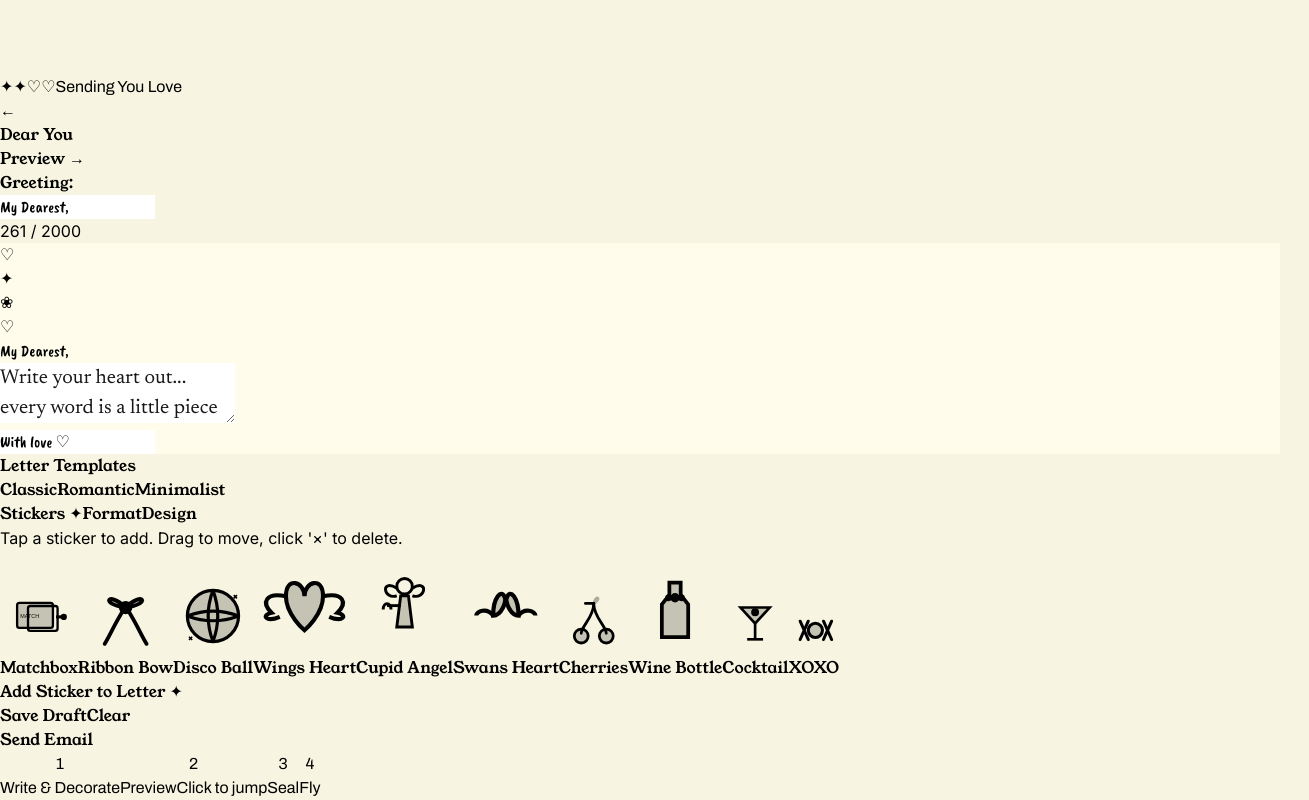
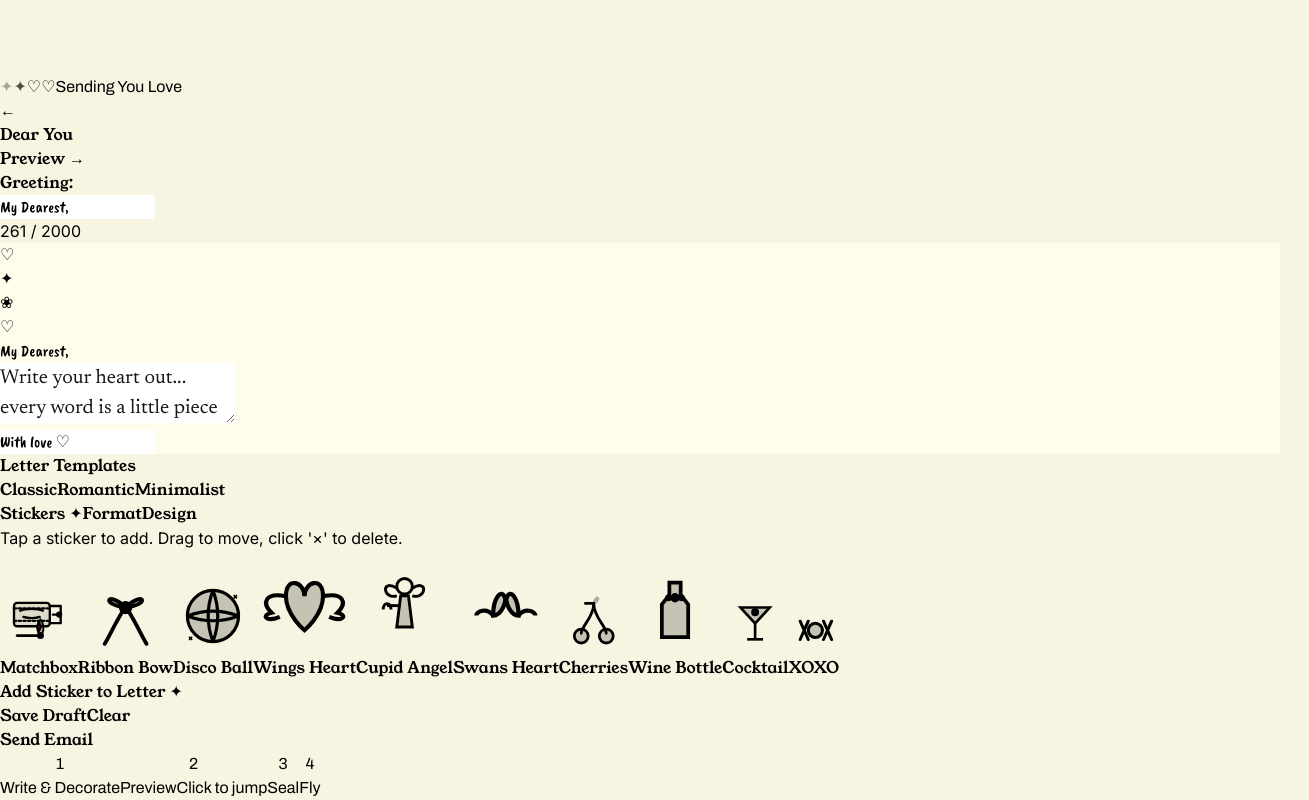
Before and after one commit to Laraozben/dear-you, a React (Vite) app: page / in a window 1280 px wide. Both pictures are taken after a click on the button "Start Writing Your Letter". Shown: the part 8909-9709 px from the top of the page, 1309 px wide, since content can reach past the window. Built offline with nearby package versions, Linux system fonts and the light colour scheme; a web font is replaced by a local one.

Commit message:
feat: improve matchbox sticker design, add sticker click-to-rotate feature, and animate editor background decorations

```diff
--- a/src/App.jsx
+++ b/src/App.jsx
@@ -66,12 +66,29 @@ const StickerIcon = ({ id, className = "w-12 h-12" }) => {
       );
     case 'match':
       return (
-        <svg className={className} viewBox="0 0 100 100" fill="none" stroke="currentColor" strokeWidth="3">
-          <rect x="22" y="32" width="46" height="32" rx="3" fill="currentColor" fillOpacity="0.2" />
-          <rect x="36" y="36" width="38" height="32" rx="3" />
-          <line x1="72" y1="50" x2="82" y2="50" strokeWidth="4" />
-          <circle cx="82" cy="50" r="2.5" fill="currentColor" />
-          <text x="26" y="52" fontSize="7" fontWeight="black" fill="currentColor" stroke="none" fontFamily="sans-serif">MATCH</text>
+        <svg className={className} viewBox="0 0 100 100" fill="none" stroke="currentColor" strokeWidth="3" strokeLinecap="round" strokeLinejoin="round">
+          {/* Main outer sleeve */}
+          <rect x="18" y="32" width="46" height="30" rx="4" fill="currentColor" fillOpacity="0.1" />
+          {/* Striking surface grid pattern on the side */}
+          <line x1="18" y1="39" x2="64" y2="39" strokeDasharray="3 3" />
+          <line x1="18" y1="55" x2="64" y2="55" strokeDasharray="3 3" />
+
+          {/* Inner drawer sliding out slightly to the right */}
+          <path d="M64,36 L78,36 L78,58 L64,58" />
+          {/* Match stick inside the drawer */}
+          <line x1="68" y1="47" x2="76" y2="47" />
+          <circle cx="76" cy="47" r="2.5" fill="currentColor" />
+
+          {/* Struck match stick lying next to it, set on fire */}
+          <line x1="22" y1="74" x2="52" y2="74" strokeWidth="3.5" />
+          <circle cx="52" cy="74" r="3" fill="currentColor" />
+          {/* Flame from the match head */}
+          <path d="M52,74 C58,69 56,58 52,53 C48,58 46,69 52,74 Z" fill="currentColor" fillOpacity="0.3" strokeWidth="2.5" />
+          <path d="M50,68 C53,65 52,60 50,57 C48,60 47,65 50,68 Z" fill="#E20019" />
+
+          {/* Cute label on the cover */}
+          <path d="M26,42 C33,39 48,39 55,42" />
+          <path d="M30,50 C36,52 46,52 51,50" />
         </svg>
       );
     case 'wine':
@@ -312,35 +329,35 @@ const generateStickerDetails = (stickerId) => {
 function BackgroundDecorations() {
   return (
     <div className="absolute inset-0 pointer-events-none z-0 overflow-hidden">
-      <svg className="absolute w-24 h-24 left-[5%] top-[8%] opacity-35 stroke-[#E11D48]" viewBox="0 0 24 24" fill="none" strokeWidth="1.5">
+      <svg className="absolute w-24 h-24 left-[5%] top-[8%] opacity-35 stroke-[#E11D48] animate-float-slow" viewBox="0 0 24 24" fill="none" strokeWidth="1.5">
         <path strokeLinecap="round" strokeLinejoin="round" d="M15.182 15.182a4.5 4.5 0 01-6.364 0M21 12a9 9 0 11-18 0 9 9 0 0118 0z" />
       </svg>
-      <svg className="absolute w-16 h-16 left-[40%] top-[4%] opacity-30 stroke-[#E11D48]" viewBox="0 0 24 24" fill="none" strokeWidth="1.5">
+      <svg className="absolute w-16 h-16 left-[40%] top-[4%] opacity-30 stroke-[#E11D48] animate-float-medium" viewBox="0 0 24 24" fill="none" strokeWidth="1.5">
         <path strokeLinecap="round" strokeLinejoin="round" d="M20.893 13.393l-1.135-1.135a2.25 2.25 0 01-2.25-2.25V7.5a2.25 2.25 0 00-2.25-2.25h-.75a2.25 2.25 0 00-2.25 2.25v2.508a2.25 2.25 0 01-2.25 2.25l-1.135 1.135" />
       </svg>
-      <svg className="absolute w-20 h-20 left-[75%] top-[6%] opacity-35 stroke-[#E11D48]" viewBox="0 0 24 24" fill="none" strokeWidth="1.5">
+      <svg className="absolute w-20 h-20 left-[75%] top-[6%] opacity-35 stroke-[#E11D48] animate-float-fast" viewBox="0 0 24 24" fill="none" strokeWidth="1.5">
         <circle cx="12" cy="12" r="3" />
         <path d="M12 5a3 3 0 00-3 3M12 5a3 3 0 013 3M12 19a3 3 0 00-3-3M12 19a3 3 0 013-3M5 12a3 3 0 003-3M5 12a3 3 0 013 3M19 12a3 3 0 00-3-3M19 12a3 3 0 013 3" />
       </svg>
-      <svg className="absolute w-24 h-28 left-[3%] top-[45%] opacity-30 stroke-[#E11D48]" viewBox="0 0 24 24" fill="none" strokeWidth="1.5">
+      <svg className="absolute w-24 h-28 left-[3%] top-[45%] opacity-30 stroke-[#E11D48] animate-float-medium" viewBox="0 0 24 24" fill="none" strokeWidth="1.5">
         <path strokeLinecap="round" strokeLinejoin="round" d="M9 12h6m-6 4h6m2 5H7a2 2 0 01-2-2V9a2 2 0 012-2h10a2 2 0 012 2v10a2 2 0 01-2 2z" />
       </svg>
-      <svg className="absolute w-20 h-20 right-[5%] top-[40%] opacity-35 stroke-[#E11D48]" viewBox="0 0 24 24" fill="none" strokeWidth="1.5">
+      <svg className="absolute w-20 h-20 right-[5%] top-[40%] opacity-35 stroke-[#E11D48] animate-float-slow" viewBox="0 0 24 24" fill="none" strokeWidth="1.5">
         <path strokeLinecap="round" strokeLinejoin="round" d="M14.828 14.828a4 4 0 01-5.656 0M9 10h.01M15 10h.01M21 12a9 9 0 11-18 0 9 9 0 0118 0z" />
       </svg>
-      <svg className="absolute w-36 h-36 left-[4%] bottom-[5%] opacity-35 stroke-[#E11D48]" viewBox="0 0 24 24" fill="none" strokeWidth="1.5">
+      <svg className="absolute w-36 h-36 left-[4%] bottom-[5%] opacity-35 stroke-[#E11D48] animate-float-slow" viewBox="0 0 24 24" fill="none" strokeWidth="1.5">
         <circle cx="12" cy="12" r="4" />
         <path d="M12 2a4 4 0 00-4 4v1a4 4 0 004-4zm0 20a4 4 0 00-4-4v-1a4 4 0 004 4zM2 12a4 4 0 004-4h1a4 4 0 00-4 4zm20 0a4 4 0 00-4-4h-1a4 4 0 004 4z" />
       </svg>
-      <svg className="absolute w-28 h-28 right-[4%] bottom-[6%] opacity-35 stroke-[#E11D48]" viewBox="0 0 24 24" fill="none" strokeWidth="1.5">
+      <svg className="absolute w-28 h-28 right-[4%] bottom-[6%] opacity-35 stroke-[#E11D48] animate-float-fast" viewBox="0 0 24 24" fill="none" strokeWidth="1.5">
         <circle cx="12" cy="12" r="9" />
         <path strokeLinecap="round" strokeLinejoin="round" d="M8 12h8m-4-4v8" />
       </svg>
-      <span className="absolute text-rose-500/20 text-xl left-[15%] top-[25%]">✦</span>
-      <span className="absolute text-rose-500/20 text-2xl left-[85%] top-[28%]">✦</span>
-      <span className="absolute text-rose-500/20 text-lg left-[25%] bottom-[20%]">♡</span>
-      <span className="absolute text-rose-500/20 text-2xl right-[22%] bottom-[25%]">♡</span>
-      <span className="absolute text-rose-500/20 text-xs font-bold right-[30%] bottom-[8%] font-archivo tracking-widest uppercase">Sending You Love</span>
+      <span className="absolute text-rose-500/20 text-xl left-[15%] top-[25%] animate-twinkle">✦</span>
+      <span className="absolute text-rose-500/20 text-2xl left-[85%] top-[28%] animate-twinkle" style={{ animationDelay: '0.6s' }}>✦</span>
+      <span className="absolute text-rose-500/20 text-lg left-[25%] bottom-[20%] animate-float-fast">♡</span>
+      <span className="absolute text-rose-500/20 text-2xl right-[22%] bottom-[25%] animate-float-medium">♡</span>
+      <span className="absolute text-rose-500/20 text-xs font-bold right-[30%] bottom-[8%] font-archivo tracking-widest uppercase animate-float-slow">Sending You Love</span>
     </div>
   );
 }
@@ -532,6 +549,13 @@ function App() {
     setPlacedStickers(placedStickers.filter(s => s.id !== stickerId));
   };
 
+  const handleRotateSticker = (stickerId, e) => {
+    e.stopPropagation();
+    setPlacedStickers(placedStickers.map(s =>
+      s.id === stickerId ? { ...s, rotate: (s.rotate + 15) % 360 } : s
+    ));
+  };
+
   // Sticker dragging mouse/touch handlers
   const handlePointerDown = (stickerId, e) => {
     e.stopPropagation();
@@ -863,6 +887,14 @@ function App() {
                         title="Delete Sticker"
                       >
                         ×
+                      </button>
+                      {/* Rotate icon badge */}
+                      <button
+                        onClick={(e) => handleRotateSticker(sticker.id, e)}
+                        className="absolute -bottom-3.5 -right-3.5 w-6 h-6 rounded-full bg-white border border-black text-black text-[11px] flex items-center justify-center font-bold shadow-sm opacity-0 group-hover:opacity-100 transition-opacity cursor-pointer z-30"
+                        title="Rotate Sticker"
+                      >
+                        ↻
                       </button>
                       <StickerIcon id={sticker.stickerId} className="w-12 h-12 text-rose-500 pointer-events-none" />
                     </div>
```
